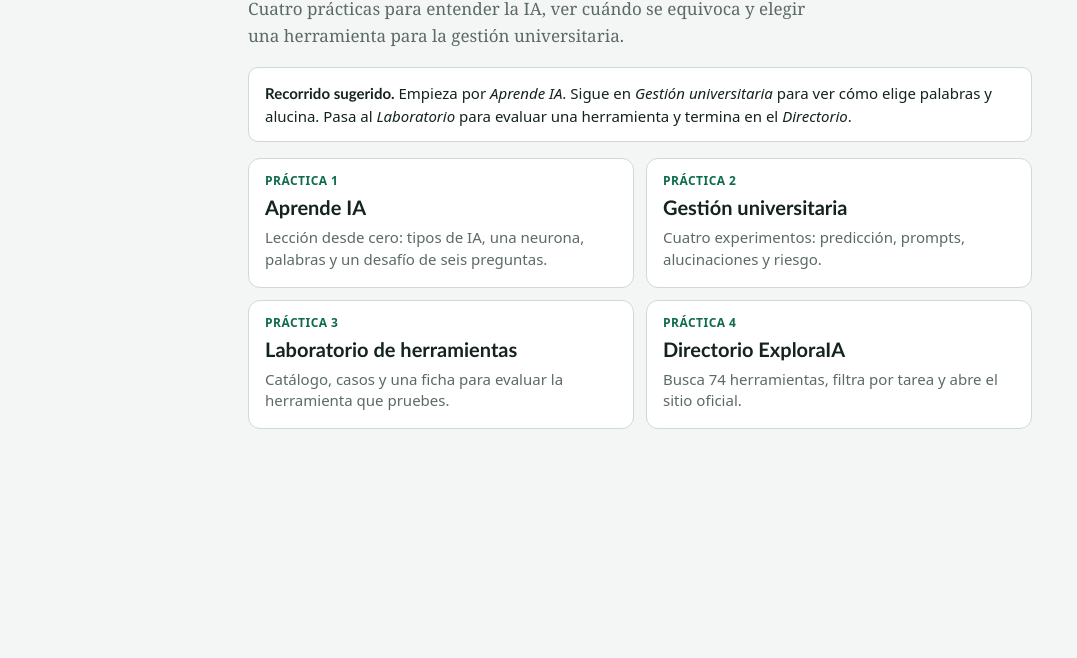
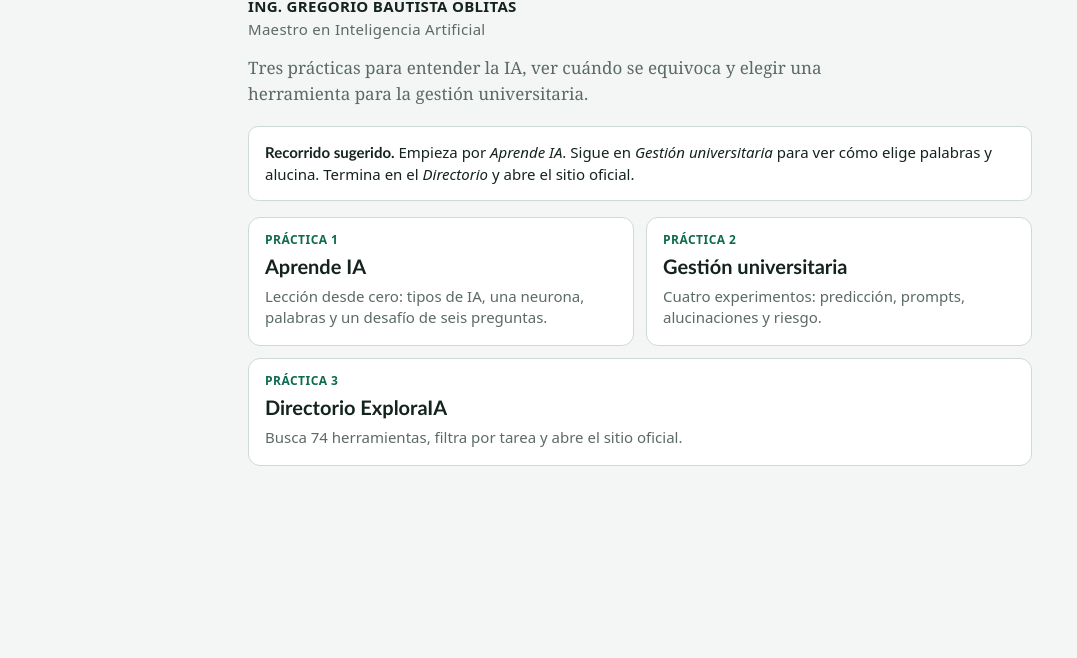
Before and after one commit to gregoriohdd-rgb/ia-generativa-universitaria, a plain HTML site: page index.html in a window 1280 px wide. Shown: the part 142-800 px from the top of the page, without its empty margins (0-1077 px from the left). Drawn offline with Linux system fonts and the light colour scheme.

Commit message:
Quita el laboratorio de la navegación y firma las páginas con el autor.
Co-authored-by: Cursor <cursoragent@cursor.com>

```diff
--- a/index.html
+++ b/index.html
@@ -32,6 +32,8 @@ h1{font:700 clamp(30px,6vw,44px)/1.1 "Trebuchet MS",system-ui,sans-serif;margin:
 .panel ol{margin:0 0 14px;padding-left:20px;font:15px/1.5 system-ui,sans-serif}
 .panel li{margin:0 0 6px}
 .go{font:600 15px system-ui,sans-serif;border:1px solid var(--accent);background:var(--accent);color:var(--accent-ink);border-radius:8px;padding:10px 14px;cursor:pointer;text-decoration:none;display:inline-block}
+.author{margin:0 0 16px;font:700 15px/1.35 system-ui,sans-serif;letter-spacing:.02em}
+.author span{display:block;margin-top:2px;font-weight:500;color:var(--mute)}
 [hidden]{display:none!important}
 </style>
 </head>
@@ -40,13 +42,13 @@ h1{font:700 clamp(30px,6vw,44px)/1.1 "Trebuchet MS",system-ui,sans-serif;margin:
 <a href="index.html" aria-current="page">Inicio</a>
 <a href="aprende.html">Aprende IA</a>
 <a href="gestion.html">Gestión universitaria</a>
-<a href="laboratorio.html">Laboratorio</a>
 <a href="directorio.html">Directorio</a>
 </nav>
 <main>
 <h1>IA generativa en la universidad</h1>
-<p class="lead">Cuatro prácticas para entender la IA, ver cuándo se equivoca y elegir una herramienta para la gestión universitaria.</p>
-<p class="route"><b>Recorrido sugerido.</b> Empieza por <i>Aprende IA</i>. Sigue en <i>Gestión universitaria</i> para ver cómo elige palabras y alucina. Pasa al <i>Laboratorio</i> para evaluar una herramienta y termina en el <i>Directorio</i>.</p>
+<p class="author">ING. GREGORIO BAUTISTA OBLITAS<span>Maestro en Inteligencia Artificial</span></p>
+<p class="lead">Tres prácticas para entender la IA, ver cuándo se equivoca y elegir una herramienta para la gestión universitaria.</p>
+<p class="route"><b>Recorrido sugerido.</b> Empieza por <i>Aprende IA</i>. Sigue en <i>Gestión universitaria</i> para ver cómo elige palabras y alucina. Termina en el <i>Directorio</i> y abre el sitio oficial.</p>
 <div class="grid" id="mods" role="group" aria-label="Elegir práctica"></div>
 <div class="panel" id="panel" hidden>
 <h3 id="pt"></h3>
@@ -61,9 +63,7 @@ var mods=[
 steps:["Compara IA estrecha, IA general y superinteligencia.","Entrena un clasificador de granos de café con ejemplos ficticios.","Mueve los pesos de una neurona artificial y mira la salida.","Genera la siguiente palabra y responde el desafío de seis preguntas."]},
 {id:"gestion",k:"Práctica 2",t:"Gestión universitaria",d:"Cuatro experimentos: predicción, prompts, alucinaciones y riesgo.",href:"gestion.html",
 steps:["Completa un comunicado eligiendo la siguiente palabra y cambia la temperatura.","Compara tres prompts para el mismo correo a un estudiante.","Marca qué afirmaciones de un informe son verificables y cuáles inventadas.","Clasifica el riesgo de usos reales y el control humano que exigen."]},
-{id:"lab",k:"Práctica 3",t:"Laboratorio de herramientas",d:"Catálogo, casos y una ficha para evaluar la herramienta que pruebes.",href:"laboratorio.html",
-steps:["Filtra el catálogo por lo que necesitas: redactar, investigar, analizar, programar o imágenes.","Elige una herramienta para cinco situaciones de oficina y compara con la sugerencia.","Haz las tres preguntas de prueba en dos herramientas distintas.","Marca la ficha de evaluación y lee el criterio de uso."]},
-{id:"dir",k:"Práctica 4",t:"Directorio ExploraIA",d:"Busca 74 herramientas, filtra por tarea y abre el sitio oficial.",href:"directorio.html",
+{id:"dir",k:"Práctica 3",t:"Directorio ExploraIA",d:"Busca 74 herramientas, filtra por tarea y abre el sitio oficial.",href:"directorio.html",
 steps:["Elige la tarea de hoy: redactar, investigar, preparar diapositivas o mejorar un proceso.","Filtra por categoría o busca por nombre, por ejemplo DeepSeek o presentaciones.","Marca favoritos: se guardan solo en este navegador.","Copia una instrucción de práctica y ábrela en la herramienta, con datos ficticios."]}
 ];
 var box=document.getElementById("mods"),panel=document.getElementById("panel"),cur=null;
```
Also changed, not shown: aprende.html (+1 -2 lines), directorio.html (+1 -2 lines), gestion.html (+3 -1 lines), laboratorio.html (+3 -1 lines).
